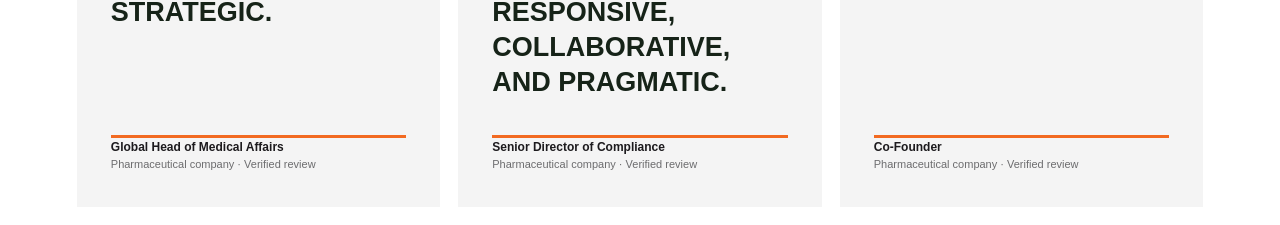
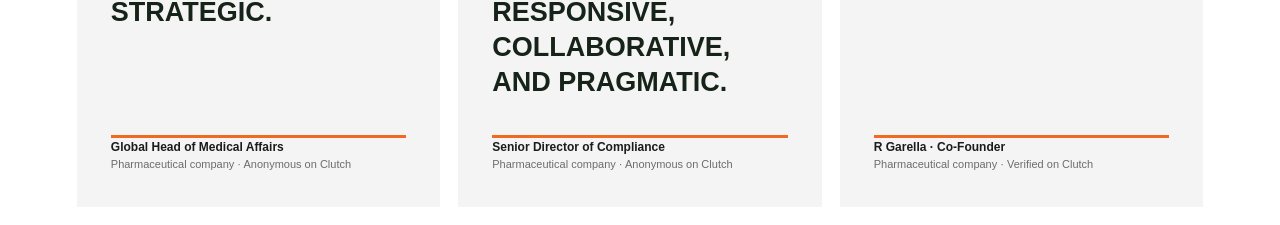
Before and after one commit to eunomiapharmaservices/Eunomia_New_Website, a Next.js app: page / in a window 1280 px wide. Shown: the part 3357-3582 px from the top of the page. Built offline with nearby package versions, Linux system fonts and the light colour scheme.

Commit message:
Use published Clutch reviewer attribution and mark anonymous reviews

```diff
--- a/app/page.tsx
+++ b/app/page.tsx
@@ -206,8 +206,7 @@ export default function Home() {
             <span>“</span>
             <p>Rashmi and the team are very attentive and strategic.</p>
             <footer>
-              <b>Global Head of Medical Affairs</b>Pharmaceutical company ·
-              Verified review
+              <b>Global Head of Medical Affairs</b>Pharmaceutical company · Anonymous on Clutch
             </footer>
           </blockquote>
           <blockquote>
@@ -217,15 +216,14 @@ export default function Home() {
               collaborative, and pragmatic.
             </p>
             <footer>
-              <b>Senior Director of Compliance</b>Pharmaceutical company ·
-              Verified review
+              <b>Senior Director of Compliance</b>Pharmaceutical company · Anonymous on Clutch
             </footer>
           </blockquote>
           <blockquote>
             <span>“</span>
             <p>The deliverables exceeded expectations.</p>
             <footer>
-              <b>Co-Founder</b>Pharmaceutical company · Verified review
+              <b>R Garella · Co-Founder</b>Pharmaceutical company · Verified on Clutch
             </footer>
           </blockquote>
         </div>
```
